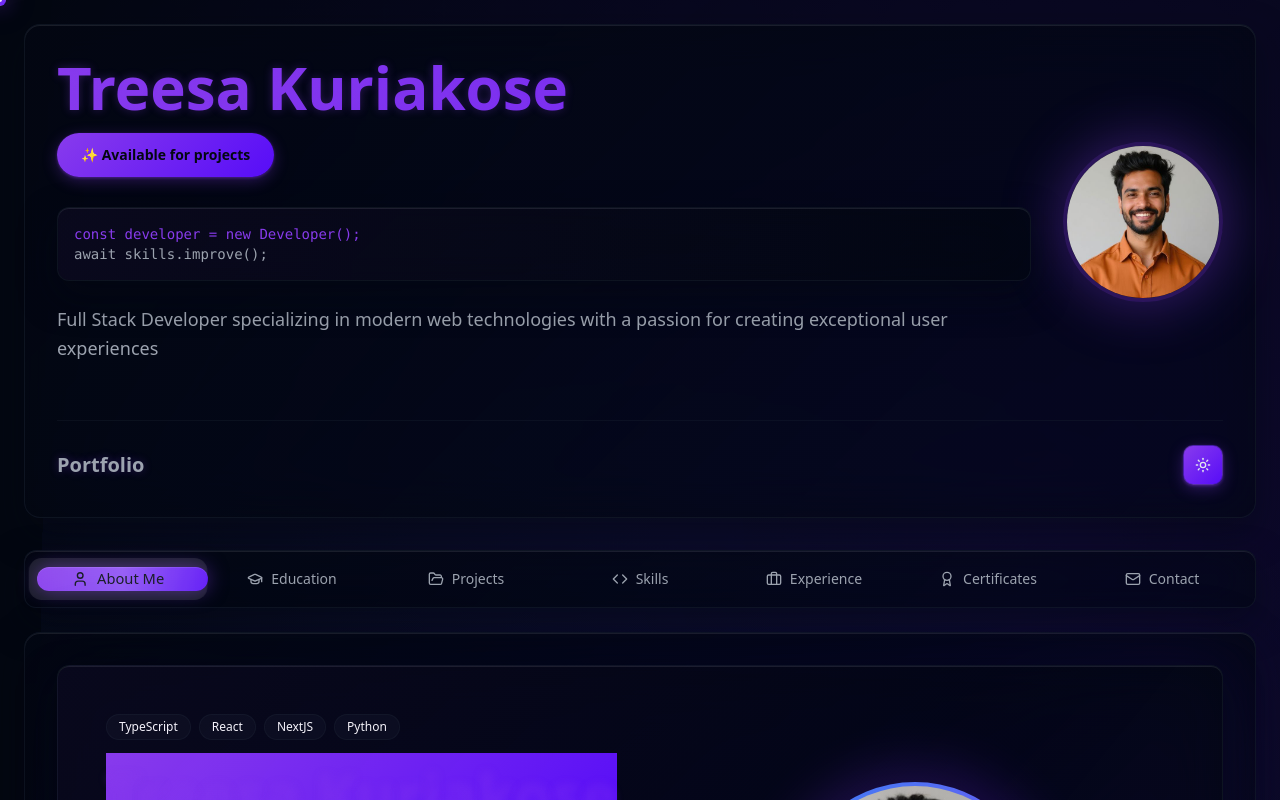
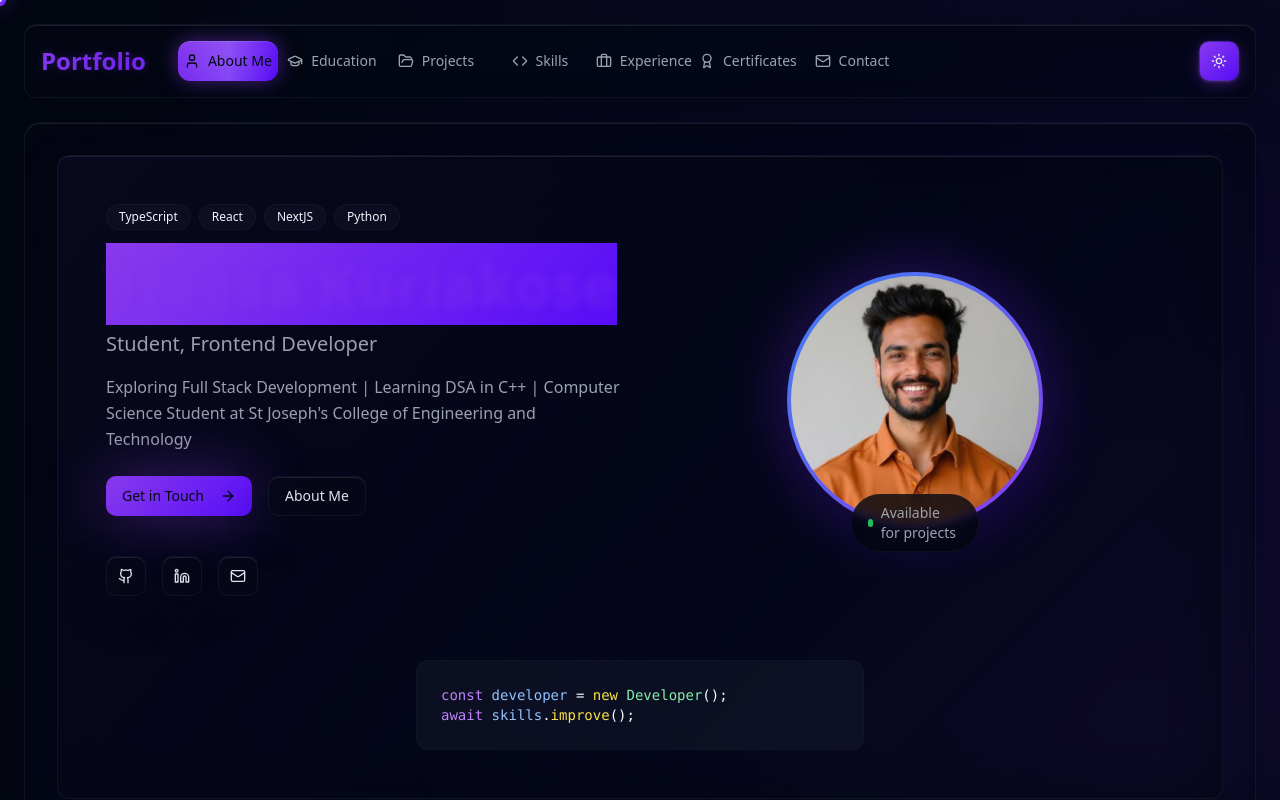
Before and after one commit to TreesaKuriakose/Treesa-Kuriakose, a React (Vite) app: page / in a window 1280 px wide. Shown: the top 800 px of the page. Built offline with nearby package versions, Linux system fonts and the light colour scheme.

Commit message:
Refactor: Adjust layout and cursor
- Align header elements to a single row.
- Remove the first box from the second image's content.
- Modify cursor to display only a white dot, removing the purple element.

```diff
--- a/src/components/CursorBackground.tsx
+++ b/src/components/CursorBackground.tsx
@@ -83,16 +83,8 @@ const CursorBackground: React.FC = () => {
         const size = particle.size * alpha;
 
         if (alpha > 0.1) {
-          // Create sophisticated gradient for particles
-          const gradient = ctx.createRadialGradient(
-            particle.x, particle.y, 0,
-            particle.x, particle.y, size * 4
-          );
-          gradient.addColorStop(0, `hsla(259, 94%, 51%, ${alpha * 0.9})`);
-          gradient.addColorStop(0.4, `hsla(266, 83%, 58%, ${alpha * 0.6})`);
-          gradient.addColorStop(1, `hsla(217, 91%, 60%, ${alpha * 0.2})`);
-
-          ctx.fillStyle = gradient;
+          // Simple white dot
+          ctx.fillStyle = `rgba(255, 255, 255, ${alpha * 0.8})`;
           ctx.beginPath();
           ctx.arc(particle.x, particle.y, size, 0, Math.PI * 2);
           ctx.fill();
@@ -101,32 +93,7 @@ const CursorBackground: React.FC = () => {
         return particle.life < particle.maxLife;
       });
 
-      // Draw elegant connecting lines between nearby particles
-      const maxConnections = 50; // Limit connections for performance
-      let connectionCount = 0;
-
-      for (let i = 0; i < particles.current.length && connectionCount < maxConnections; i++) {
-        for (let j = i + 1; j < particles.current.length && connectionCount < maxConnections; j++) {
-          const p1 = particles.current[i];
-          const p2 = particles.current[j];
-          const distance = Math.sqrt((p1.x - p2.x) ** 2 + (p1.y - p2.y) ** 2);
-
-          if (distance < 80) {
-            const alpha = (1 - distance / 80) * 0.4;
-            const gradient = ctx.createLinearGradient(p1.x, p1.y, p2.x, p2.y);
-            gradient.addColorStop(0, `hsla(259, 94%, 51%, ${alpha})`);
-            gradient.addColorStop(1, `hsla(266, 83%, 58%, ${alpha * 0.5})`);
-
-            ctx.strokeStyle = gradient;
-            ctx.lineWidth = alpha * 2;
-            ctx.beginPath();
-            ctx.moveTo(p1.x, p1.y);
-            ctx.lineTo(p2.x, p2.y);
-            ctx.stroke();
-            connectionCount++;
-          }
-        }
-      }
+      // Remove connecting lines - keep only white dots
 
       animationRef.current = requestAnimationFrame(animate);
     };
--- a/src/components/Portfolio.tsx
+++ b/src/components/Portfolio.tsx
@@ -68,64 +68,24 @@ const Portfolio: React.FC = () => {
     <div className="min-h-screen bg-background cosmic-bg relative">
       <CursorBackground />
 
-      {/* Header with enhanced design */}
+      {/* Header Row with Portfolio title, Navigation, and Theme Toggle */}
       <header className="relative z-10 p-6">
         <div className="max-w-7xl mx-auto">
-          <div className="glass-card rounded-2xl p-8 mb-8 professional-hover">
-            <div className="flex flex-col lg:flex-row items-center gap-8">
-              <div className="flex-1 text-center lg:text-left">
-                <h1 className="text-4xl sm:text-5xl lg:text-6xl font-bold mb-4 gradient-text">
-                  Treesa Kuriakose
+          <div className="glass-card rounded-xl p-4 professional-hover">
+            <div className="flex items-center justify-between w-full">
+              <div className="flex items-center gap-8">
+                <h1 className="text-2xl font-bold gradient-text">
+                  Portfolio
                 </h1>
-                <div className="relative mb-6">
-                  <span className="inline-block btn-professional text-primary-foreground px-6 py-3 rounded-full text-sm font-semibold shadow-lg">
-                    ✨ Available for projects
-                  </span>
-                </div>
-                <div className="font-mono text-sm text-muted-foreground mb-6 glass-card rounded-lg p-4 border border-primary/20 relative overflow-hidden">
-                  <div className="relative z-10">
-                    <div className="text-primary">const developer = new Developer();</div>
-                    <div className="text-primary-glow">await skills.improve();</div>
-                  </div>
-                  <div className="absolute inset-0 bg-gradient-to-r from-primary/5 to-primary-glow/5"></div>
-                </div>
-                <p className="text-lg text-muted-foreground mb-6 leading-relaxed">
-                  Full Stack Developer specializing in modern web technologies with a passion for creating exceptional user experiences
-                </p>
-              </div>
 
-              <div className="w-32 h-32 lg:w-40 lg:h-40 rounded-full overflow-hidden border-4 border-primary/30 shadow-lg glow-primary hover-lift">
-                <img
-                  src="/src/assets/profile-photo.jpg"
-                  alt="Treesa Kuriakose - Full Stack Developer"
-                  className="w-full h-full object-cover"
-                />
-              </div>
-            </div>
-
-            <div className="flex items-center justify-between mt-8 pt-6 border-t border-border/30">
-              <h2 className="text-xl font-semibold text-muted-foreground">Portfolio</h2>
-              <Button
-                variant="outline"
-                size="icon"
-                onClick={() => setIsDark(!isDark)}
-                className="glass-card hover-lift btn-professional"
-              >
-                {isDark ? <Sun className="h-4 w-4" /> : <Moon className="h-4 w-4" />}
-              </Button>
-            </div>
-          </div>
-
-          {/* Enhanced Navigation Tabs with improved animation */}
-          <div className="relative">
-            <div className="glass-card rounded-xl p-2 professional-hover">
-              <div className="flex justify-center gap-1 relative">
+                {/* Navigation Tabs */}
+                <nav className="flex gap-1 relative">
                   {/* Enhanced sliding background indicator */}
                   <div
-                  className="absolute top-2 bottom-2 rounded-lg transition-all duration-[900ms] ease-[cubic-bezier(0.4,0,0.2,1)] overflow-hidden"
+                    className="absolute top-0 bottom-0 rounded-lg transition-all duration-[600ms] ease-[cubic-bezier(0.4,0,0.2,1)] overflow-hidden"
                     style={{
-                    left: `calc(${tabs.findIndex(tab => tab.id === activeTab) * (100 / tabs.length)}% + 0.25rem)`,
-                    width: `calc(${100 / tabs.length}% - 0.125rem)`,
+                      left: `calc(${tabs.findIndex(tab => tab.id === activeTab) * 100}px)`,
+                      width: `100px`,
                       background: 'linear-gradient(135deg, hsl(var(--primary)), hsl(var(--primary-glow)))',
                       boxShadow: '0 0 20px hsl(var(--primary) / 0.5), inset 0 1px 0 rgba(255, 255, 255, 0.1)'
                     }}
@@ -140,22 +100,30 @@ const Portfolio: React.FC = () => {
                         variant="ghost"
                         onClick={() => setActiveTab(tab.id)}
                         className={`
-                        relative z-10 flex items-center gap-2 px-3 py-2 rounded-lg transition-all duration-300 flex-1 justify-center professional-hover
+                          relative z-10 flex items-center gap-2 px-3 py-2 rounded-lg transition-all duration-300 w-[100px] justify-center professional-hover
                           ${activeTab === tab.id
-                          ? 'text-primary-foreground font-medium transform scale-105'
-                          : 'text-muted-foreground hover:text-foreground hover:bg-accent/20 hover:scale-102'
+                            ? 'text-primary-foreground font-medium'
+                            : 'text-muted-foreground hover:text-foreground hover:bg-accent/20'
                           }
                         `}
                       >
                         <Icon className="w-4 h-4" />
-                      <span className="hidden sm:inline font-medium">{tab.label}</span>
-                      {activeTab === tab.id && (
-                        <div className="absolute inset-0 bg-white/10 rounded-lg animate-pulse"></div>
-                      )}
+                        <span className="text-sm font-medium">{tab.label}</span>
                       </Button>
                     );
                   })}
+                </nav>
               </div>
+
+              {/* Theme Toggle */}
+              <Button
+                variant="outline"
+                size="icon"
+                onClick={() => setIsDark(!isDark)}
+                className="glass-card hover-lift btn-professional"
+              >
+                {isDark ? <Sun className="h-4 w-4" /> : <Moon className="h-4 w-4" />}
+              </Button>
             </div>
           </div>
         </div>
```
Lines whose indentation alone changed are shown as unchanged.
